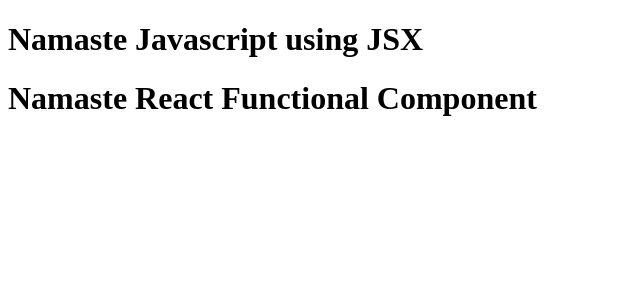
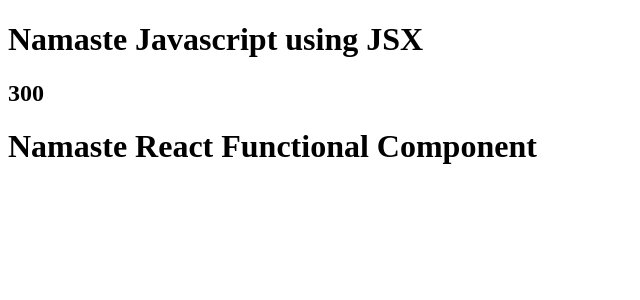
Before and after one commit to Praveen-Dsouza/Namaste_React, a React (Vite) app in the folder layingTheFoundation/: page / in a window 1280 px wide. Shown: the top 300 px of the page, without its empty margins (0-640 px from the left). Built offline with nearby package versions, Linux system fonts and the light colour scheme.

Commit message:
react element inside component

```diff
--- a/layingTheFoundation/App.js
+++ b/layingTheFoundation/App.js
@@ -2,11 +2,11 @@
 import ReactDOM from "react-dom/client";
 
 // React Element
-// const jsxHeading = (
-//   <h1 className="head" tabIndex="5">
-//     Namaste Javascript using JSX
-//   </h1>
-// );
+const jsxHeading = (
+  <h1 className="head" tabIndex="5">
+    Namaste Javascript using JSX
+  </h1>
+);
 
 // React Component
 const Title = function () {
@@ -17,9 +17,12 @@
     );
 }
 
+
 const HeadingComponent = () => (
   <div id="container">
-    <Title />
+    {/* <Title /> */}
+    { jsxHeading }
+    <h2>{ 100 + 200 }</h2>
     <h1 className="heading">Namaste React Functional Component</h1>
   </div>
 );
```
